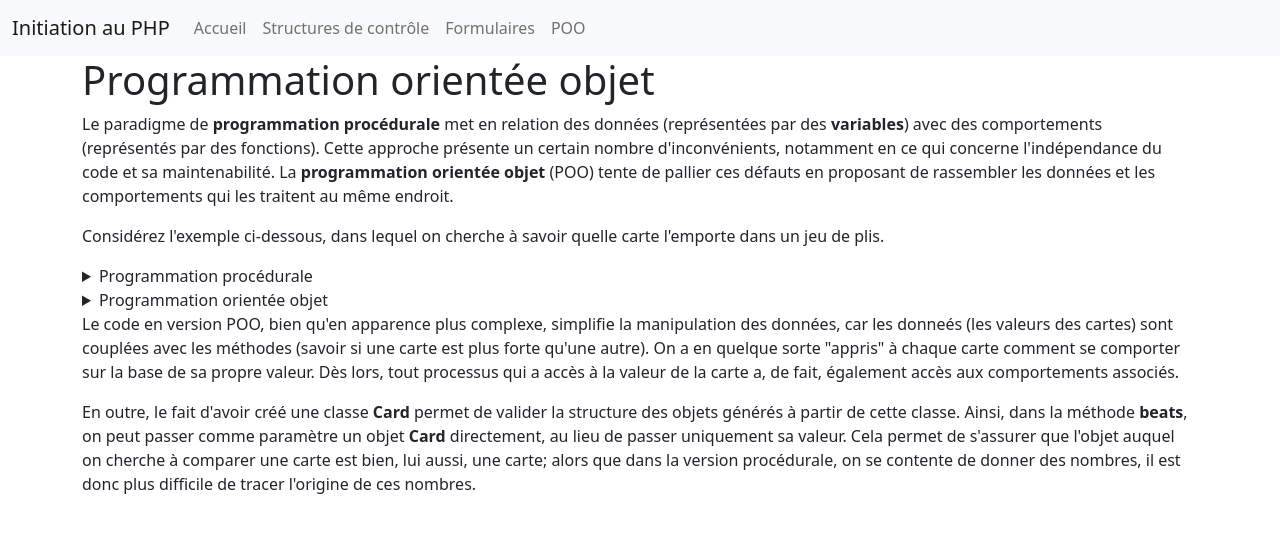
After one commit to M2i-CDA-0521-Lyon/php-intro, a PHP site: page /oop.php in a window 1280 px wide. The commit adds this page. Shown: the top 533 px of the page. Run offline with PHP 8.4, Linux system fonts and the light colour scheme; data that the repository does not hold is empty.

Commit message:
Add page about OOP

```diff
--- /dev/null
+++ b/oop.php
@@ -0,0 +1,78 @@
+<?php include 'templates/header.php' ?>
+
+<h1>Programmation orientée objet</h1>
+<p>Le paradigme de <strong>programmation procédurale</strong> met en relation des données (représentées par des <strong>variables</strong>) avec des comportements (représentés par des fonctions). Cette approche présente un certain nombre d'inconvénients, notamment en ce qui concerne l'indépendance du code et sa maintenabilité. La <strong>programmation orientée objet</strong> (POO) tente de pallier ces défauts en proposant de rassembler les données et les comportements qui les traitent au même endroit.</p>
+<p>Considérez l'exemple ci-dessous, dans lequel on cherche à savoir quelle carte l'emporte dans un jeu de plis.</p>
+<details>
+<summary>Programmation procédurale</summary>
+
+<div class='code-container'>
+<?php
+$code = <<<'PHP'
+<?php
+
+// Permet de déterminer si la carte 1 bat la carte 2
+// Renvoie vrai si la carte 1 est plus forte que la 2, faux si la carte 1 est moins forte ou égale à la carte 2
+function cardBeats(int $card1Value, int $card2Value) {
+    return $card1Value > $card2value;
+}
+
+// La première carte est un 3 de coeur
+$card1 = ['value' => 3, 'color' => 'hearts'];
+// La deuxième carte est un 7 de pique
+$card2 = ['value' => 7, 'color' => 'spades'];
+
+cardBeats($card1['value'], $card2['value']);    // => false
+cardBeats($card2['value'], $card1['value']);    // => true
+PHP;
+highlight_string($code); ?>
+</div>
+
+</details>
+
+<details>
+<summary>Programmation orientée objet</summary>
+
+<div class='code-container'>
+<?php
+$code = <<<'PHP'
+<?php
+
+// Représente une carte
+class Card
+{
+    // Valeur de la carte
+    public int $value;
+    // Couleur de la carte
+    public string $color;
+
+    // Permet de créer une nouvelle carte en précisant sa valeur et sa couleur
+    public function __construct(int $value, string $color)
+    {
+        $this->value = $value;
+        $this->color = $color;
+    }
+
+    // Permet de déterminer si cette carte bat l'autre carte passée en paramètre
+    // Renvoie vrai si cette carte est plus forte que l'autre, faux si cette carte est moins forte ou égale à l'autre
+    public function beats(Card $otherCard): bool
+    {
+        return $this->value > $otherCard->value;
+    }
+}
+
+// La première carte est un 3 de coeur
+$card1 = new Card(3, 'hearts');
+// La deuxième carte est un 7 de pique
+$card2 = new Card(7, 'spades');
+
+$card1->beats($card2);    // => false
+$card2->beats($card1);    // => true
+PHP;
+highlight_string($code); ?>
+</div>
+
+</details>
+
+<p>Le code en version POO, bien qu'en apparence plus complexe, simplifie la manipulation des données, car les donneés (les valeurs des cartes) sont couplées avec les méthodes (savoir si une carte est plus forte qu'une autre). On a en quelque sorte &quot;appris&quot; à chaque carte comment se comporter sur la base de sa propre valeur. Dès lors, tout processus qui a accès à la valeur de la carte a, de fait, également accès aux comportements associés.</p>
+<p>En outre, le fait d'avoir créé une classe <strong>Card</strong> permet de valider la structure des objets générés à partir de cette classe. Ainsi, dans la méthode <strong>beats</strong>, on peut passer comme paramètre un objet <strong>Card</strong> directement, au lieu de passer uniquement sa valeur. Cela permet de s'assurer que l'objet auquel on cherche à comparer une carte est bien, lui aussi, une carte; alors que dans la version procédurale, on se contente de donner des nombres, il est donc plus difficile de tracer l'origine de ces nombres.</p>
--- a/templates/header.php
+++ b/templates/header.php
@@ -32,6 +32,9 @@
                         <li class="nav-item">
                             <a class="nav-link" href="/forms.php">Formulaires</a>
                         </li>
+                        <li class="nav-item">
+                            <a class="nav-link" href="/oop.php">POO</a>
+                        </li>
                     </ul>
                 </div>
             </div>
```
